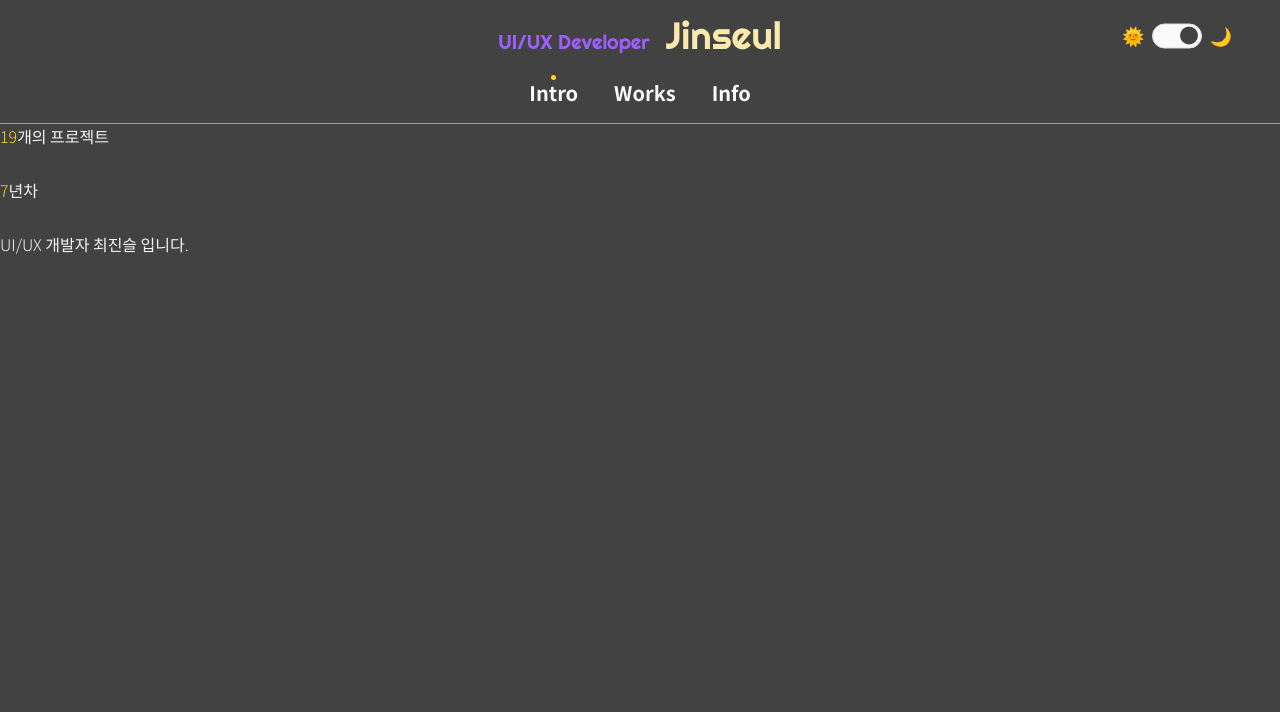
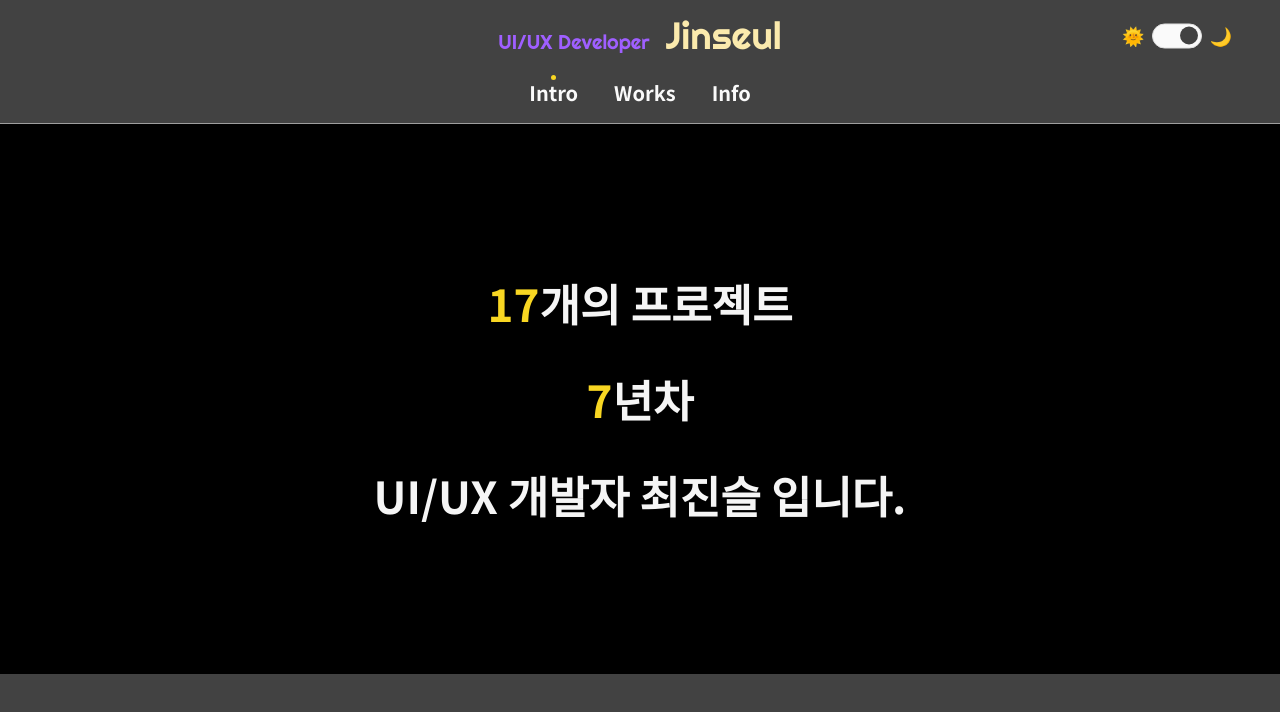
Before and after one commit to celinechoi/popol_react, a React (Create React App) app: page / in a window 1280 px wide. Shown: the top 712 px of the page. Built offline with nearby package versions, Linux system fonts and the light colour scheme.

Commit message:
Intro: 숫자카운트 및 미디어쿼리 ts 적용

```diff
--- a/src/App.tsx
+++ b/src/App.tsx
@@ -56,6 +56,7 @@ table {
 }
 * {
   box-sizing: border-box;
+	transition: all 0.2s ease-in;
 }
 body {
   font-weight: 300;
--- /dev/null
+++ b/src/CountUp.ts
@@ -0,0 +1,27 @@
+import { useEffect, useState } from 'react'
+
+// ease-out 애니메이션
+function easeOutExpo(t: number): number {
+  return t === 1 ? 1 : 1 - Math.pow(2, -10 * t)
+}
+
+// count up 구현
+export default function useCountUp(end: number, start = 0, duration = 2000) {
+  const [count, setCount] = useState(start)
+  const frameRate = 1000 / 60
+  const totalFrame = Math.round(duration / frameRate)
+
+  useEffect(() => {
+    let currentNumber = start
+    const counter = setInterval(() => {
+      const progress = easeOutExpo(++currentNumber / totalFrame)
+      setCount(Math.round(end * progress))
+
+      if (progress === 1) {
+        clearInterval(counter)
+      }
+    }, frameRate)
+  }, [end, frameRate, start, totalFrame])
+
+  return count
+}
--- a/src/Routes/Intro.tsx
+++ b/src/Routes/Intro.tsx
@@ -1,11 +1,24 @@
-import { useState } from "react";
 import styled from "styled-components";
+import useCountUp from "../CountUp"
+import {media} from '../style/media_query';
 
 const Visual = styled.div`
 	display: flex;
+	align-items: center;
 	flex-direction: column;
+	justify-content: center;
 	gap: 30px;
+	height: 550px;
+	background-color: ${(props) => props.theme.bgColor.gray.first};
+	${media.medium`
+		height: 440px;
+	`};
 	>p {
+		font-size: 44px;
+		font-weight: 900;
+		${media.medium`
+			font-size: 36px;
+		`};
 		span {
 			color: ${(props) => props.theme.point.yellow};
 		}
@@ -16,8 +29,8 @@ function Intro(){
 	return (
 		<>
 			<Visual>
-				<p><span>19</span>개의 프로젝트</p>
-				<p><span>7</span>년차</p>
+				<p><span>{useCountUp(17)}</span>개의 프로젝트</p>
+				<p><span>{useCountUp(7)}</span>년차</p>
 				<p>UI/UX 개발자 최진슬 입니다.</p>
 			</Visual>
 		</>
--- /dev/null
+++ b/src/style/media_query.ts
@@ -0,0 +1,27 @@
+import { css, CSSObject, SimpleInterpolation } from "styled-components";
+
+type DeviceType = "micro" | "smallToo" | "small" | "medium" | "large";
+
+const sizes: Record<DeviceType, number> = {
+	micro: 370, // phone
+	smallToo: 540, // phone
+	small: 767, // phone
+	medium: 1024, // tablet
+	large: 1200, // desktop
+};
+
+const media = Object.entries(sizes).reduce((acc, [key, value]) => {
+  return {
+    ...acc,
+    [key]: (
+      first: CSSObject | TemplateStringsArray,
+      ...interpolations: SimpleInterpolation[]
+    ) => css`
+      @media (max-width: ${value}px) {
+        ${css(first, ...interpolations)}
+      }
+    `,
+  };
+}, {}) as Record<DeviceType, any>;
+
+export { media };
```
